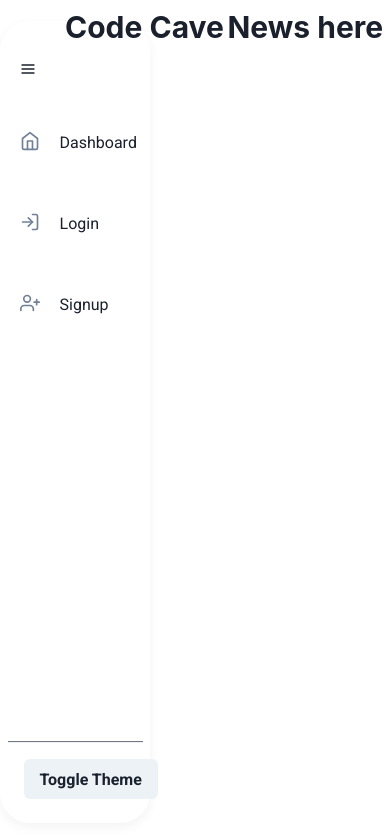
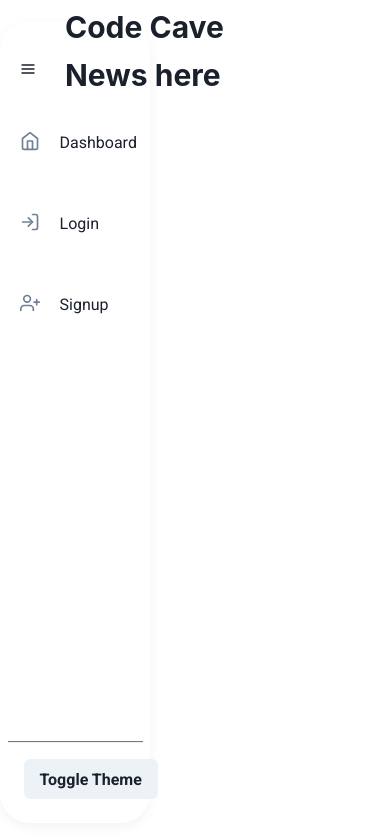
Before and after one commit to AlexGroat/code-cave-2.0, a React (Create React App) app in the folder client/: page / in a window 390 px wide. Shown: the top 838 px of the page. Built offline with nearby package versions, Linux system fonts and the light colour scheme; no server answers.

Commit message:
home middle and right column wrap at 800px

```diff
--- /dev/null
+++ b/client/src/pages/Home/index.css
@@ -0,0 +1,18 @@
+.column-container {
+    width: 100%;
+}
+
+.columns {
+    width: 100%;
+}
+
+@media (max-width: 800px) {
+    .columns {
+      flex-direction: column;
+    }
+
+    .columns div {
+      width: 100%;
+    }
+
+  }
--- a/client/src/pages/Home/index.js
+++ b/client/src/pages/Home/index.js
@@ -1,10 +1,11 @@
 import Sidebar from "../../components/Sidebar";
 import { Flex, Heading } from "@chakra-ui/react";
+import './index.css';
 
 export default function Home() {
   return (
     <div className="home-container" style={{display: "flex"}}>
-      <div className="column-1 col-2">
+      <div className="column-1 col-2" style={{position: 'relative', zIndex: '1'}}>
         <Flex w="100%">
           <Sidebar />
           <Flex
@@ -15,11 +16,15 @@ export default function Home() {
           ></Flex>
         </Flex>
       </div>
-      <div className="column-2 col-5">
+      <div className="column-container">
+      <div className="columns" style={{display: 'flex'}}>
+      <div className="column-2 col-6">
         <Heading mt={2}>Code Cave</Heading>
       </div>
-      <div className="column-3 col-5" >
+      <div className="column-3 col-6">
         <Heading mt={2}>News here</Heading>
+      </div>
+      </div>
       </div>
     </div>
   );
```
